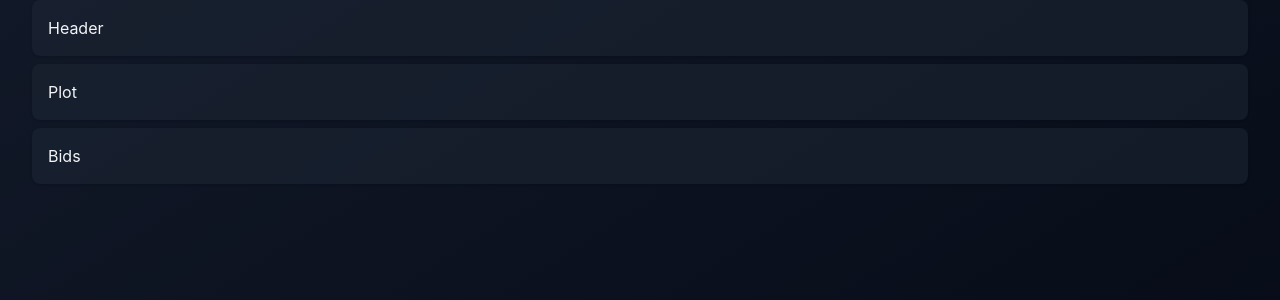
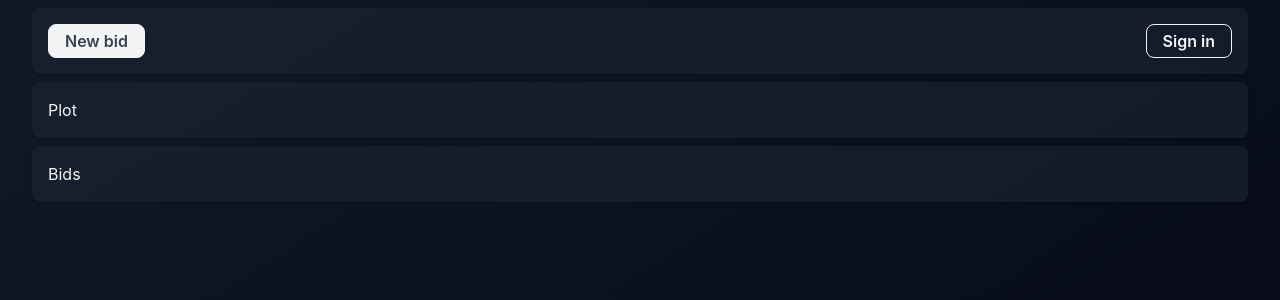
Before and after one commit to wallodya/ntprog_tt, a React (Create React App) app in the folder client/: page / in a window 1280 px wide. Shown: the top 300 px of the page. Built offline with nearby package versions, Linux system fonts and the light colour scheme.

Commit message:
feat:button comp

```diff
--- a/client/package.json
+++ b/client/package.json
@@ -11,6 +11,7 @@
     "react": "^18.2.0",
     "react-dom": "^18.2.0",
     "react-scripts": "^5.0.1",
+    "tailwind-merge": "^1.13.1",
     "typescript": "^4.9.4"
   },
   "scripts": {
--- a/client/src/components/layouts/Header.tsx
+++ b/client/src/components/layouts/Header.tsx
@@ -1,7 +1,27 @@
+import Button from "components/ui/Button"
 import Card from "components/ui/Card"
 
+const NewBidButton = () => {
+    return (
+        <Button type="primary">New bid</Button>
+    )
+}
+
+const SignInButton = () => {
+    return (
+        <Button type="secondary">Sign in</Button>
+    )
+}
+
 const Header = () => {
-	return <Card>Header</Card>
+	return (
+        <Card>
+            <div  className="flex justify-between items-center">
+                <NewBidButton/>
+                <SignInButton/>
+            </div>
+        </Card>
+    )
 }
 
 export default Header
--- a/client/src/components/layouts/PageLayout.tsx
+++ b/client/src/components/layouts/PageLayout.tsx
@@ -4,7 +4,7 @@
 const PageLayout = ({children}:{children: ReactNode}) => {
   return (
     <div className='h-screen w-screen grid grid-cols-main bg-gradient-to-br from-gray-900 to-gray-950 text-gray-100'>
-        <div className='col-start-2 flex flex-col gap-2'>
+        <div className='col-start-2 flex flex-col gap-2 pt-2'>
             <Header/>
             {children}
         </div>
--- /dev/null
+++ b/client/src/components/ui/Button.tsx
@@ -0,0 +1,38 @@
+import React, { HTMLAttributes, ReactNode } from "react"
+import { twMerge } from "tailwind-merge"
+
+type ButtonType = "primary" | "secondary" | "text"
+
+type ButtonProps = {
+	children: ReactNode
+	type: ButtonType
+} & HTMLAttributes<HTMLButtonElement>
+
+const useDefaultButtonClasses = (type: ButtonType) => {
+	const baseClasses = "px-4 py-1 rounded-lg text-sma font-semibold transition "
+	switch (type) {
+		case "primary": {
+			return (
+				baseClasses +
+				"border border-gray-100  bg-gray-100 text-gray-700 hover:bg-transparent hover:text-gray-100"
+			)
+		}
+		case "secondary": {
+			return baseClasses + "border border-gray-100 text-gray-100 hover:bg-gray-100 hover:text-gray-700"
+		}
+		case "text": {
+			return baseClasses + ""
+		}
+	}
+}
+
+const Button = ({ children, className, type, ...props }: ButtonProps) => {
+	const defaultClasses = useDefaultButtonClasses(type)
+	return (
+		<button className={twMerge(defaultClasses, className)} {...props}>
+			{children}
+		</button>
+	)
+}
+
+export default Button
--- /dev/null
+++ b/client/src/components/ui/FormInput.tsx
@@ -0,0 +1,9 @@
+import React from 'react'
+
+const FormInput = () => {
+  return (
+    <input/>
+  )
+}
+
+export default FormInput
```
Also changed, not shown: 1 other file (tests, documents, lock files or other folders).
